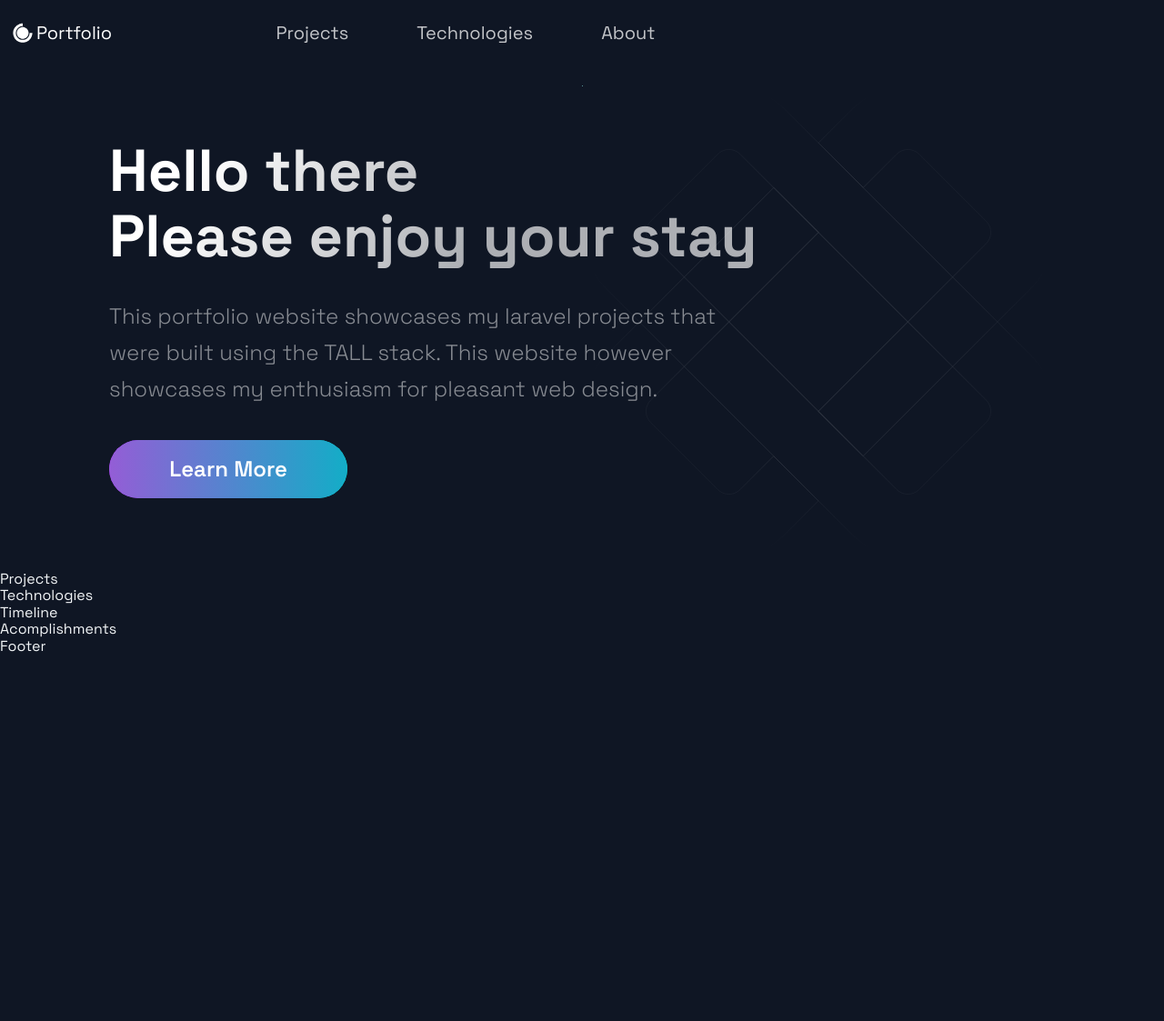
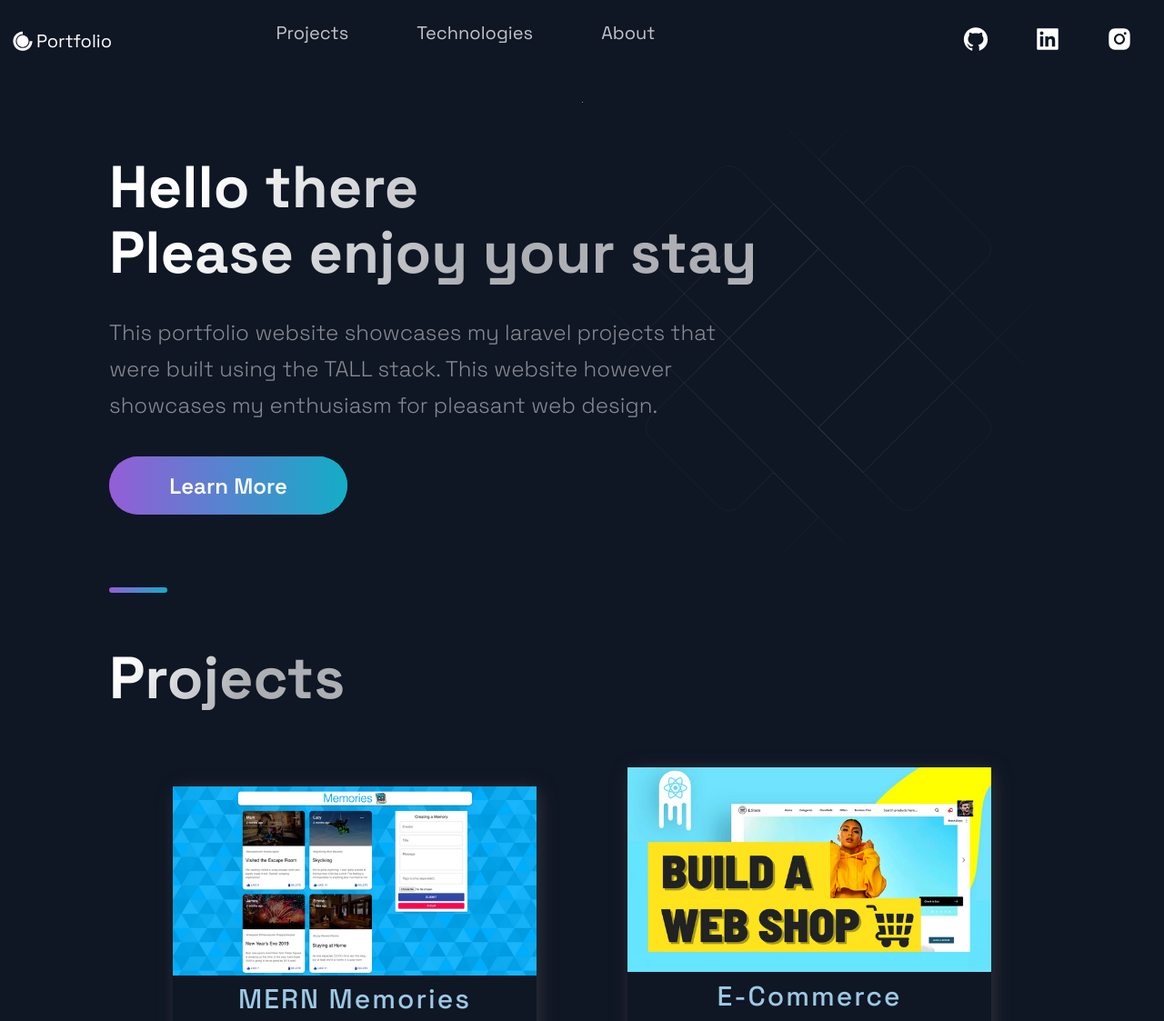
Before and after one commit to iCHIrTmA/next-portfolio, a Next.js app: page / in a window 1280 px wide. Shown: the top 1123 px of the page at 91% size. Before the commit the page ends 800 px from the top, so only its background shows below. Built offline with nearby package versions, Linux system fonts and the light colour scheme.

Commit message:
styled projects section

```diff
--- a/src/components/Header/Header.js
+++ b/src/components/Header/Header.js
@@ -47,6 +47,17 @@
         </Link>
       </li>
     </Div2>
+    <Div3>
+      <SocialIcons href="https://github.com">
+        <AiFillGithub size="3rem" />
+      </SocialIcons>
+      <SocialIcons href="https://linkedin.com">
+        <AiFillLinkedin size="3rem" />
+      </SocialIcons>
+      <SocialIcons href="https://instagram.com">
+        <AiFillInstagram size="3rem" />
+      </SocialIcons>
+    </Div3>
   </Container>
 );
 
--- a/src/components/Projects/Projects.js
+++ b/src/components/Projects/Projects.js
@@ -1,13 +1,56 @@
-import React from 'react';
+import React from "react";
 
-import { BlogCard, CardInfo, ExternalLinks, GridContainer, HeaderThree, Hr, Tag, TagList, TitleContent, UtilityList, Img } from './ProjectsStyles';
-import { Section, SectionDivider, SectionTitle } from '../../styles/GlobalComponents';
-import { projects } from '../../constants/constants';
+import {
+  BlogCard,
+  CardInfo,
+  ExternalLinks,
+  GridContainer,
+  HeaderThree,
+  Hr,
+  Tag,
+  TagList,
+  TitleContent,
+  UtilityList,
+  Img,
+} from "./ProjectsStyles";
+import {
+  Section,
+  SectionDivider,
+  SectionTitle,
+} from "../../styles/GlobalComponents";
+import { projects } from "../../constants/constants";
 
 const Projects = () => (
-  <div>
-    Projects
-  </div>
+  <Section nopadding id="projects">
+    <SectionDivider />
+    <SectionTitle main>Projects</SectionTitle>
+    <GridContainer>
+      {projects.map(
+        ({ id, image, title, description, tags, source, visit }) => (
+          <BlogCard key={id}>
+            <Img src={image} />
+            <TitleContent>
+              <HeaderThree title>{title}</HeaderThree>
+              <Hr />
+            </TitleContent>
+            <CardInfo>{description}</CardInfo>
+            <div>
+              <TitleContent>Stack</TitleContent>
+              <TagList>
+                {tags.map((tag, i) => (
+                  <Tag key={i}>{tag}</Tag>
+                ))}
+              </TagList>
+            </div>
+            <UtilityList>
+              <ExternalLinks href={visit}>GitHub</ExternalLinks>
+              <ExternalLinks href={source}>Live Demo</ExternalLinks>
+            </UtilityList>
+          </BlogCard>
+        )
+      )}
+    </GridContainer>
+  </Section>
 );
 
 export default Projects;
```
